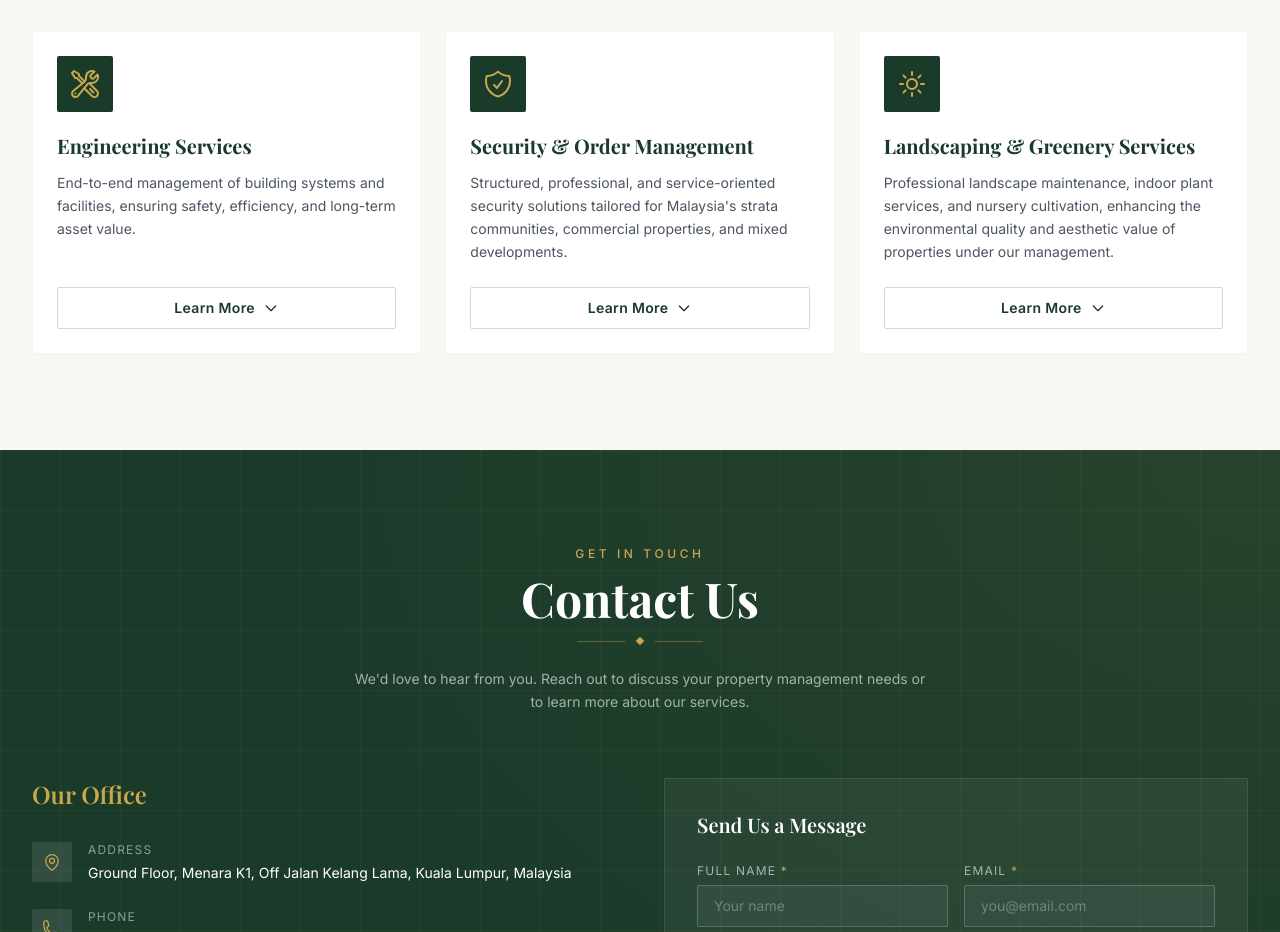
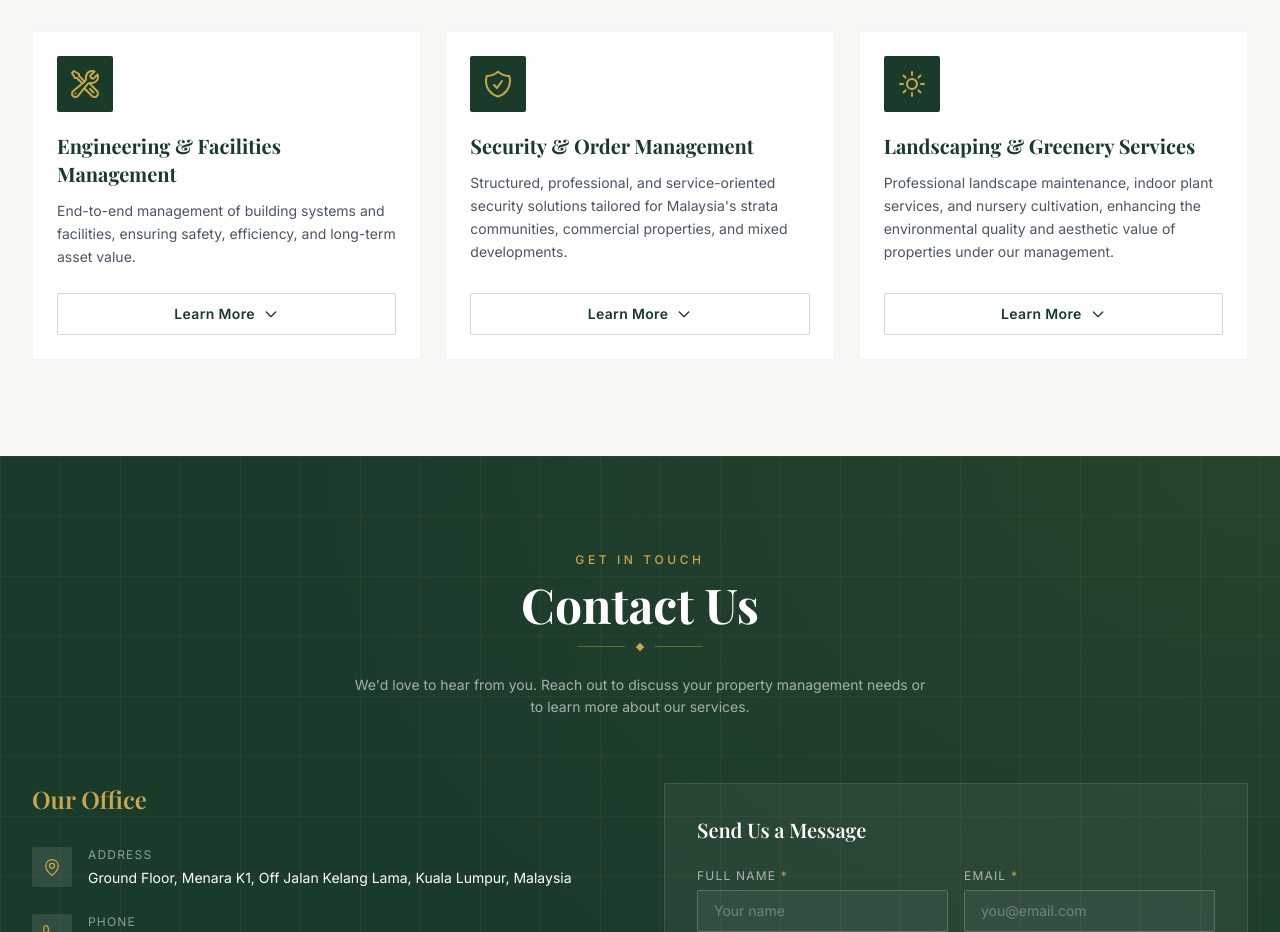
Before and after one commit to nicholasngzh/hunt-properties-website, a Next.js app: page /hunt-properties-website/ in a window 1280 px wide. Shown: the part 4600-5532 px from the top of the page. Built offline with nearby package versions, Linux system fonts and the light colour scheme.

Commit message:
Update Services.tsx

```diff
--- a/src/components/Services.tsx
+++ b/src/components/Services.tsx
@@ -20,7 +20,7 @@ interface Service {
 const SERVICES: Service[] = [
   {
     id: 'engineering',
-    title: 'Engineering Services',
+    title: 'Engineering & Facilities Management',
     summary:
       'End-to-end management of building systems and facilities, ensuring safety, efficiency, and long-term asset value.',
     commitment: 'Systematic Management · Energy Efficiency · Operational Reliability · Asset Value Enhancement',
```
